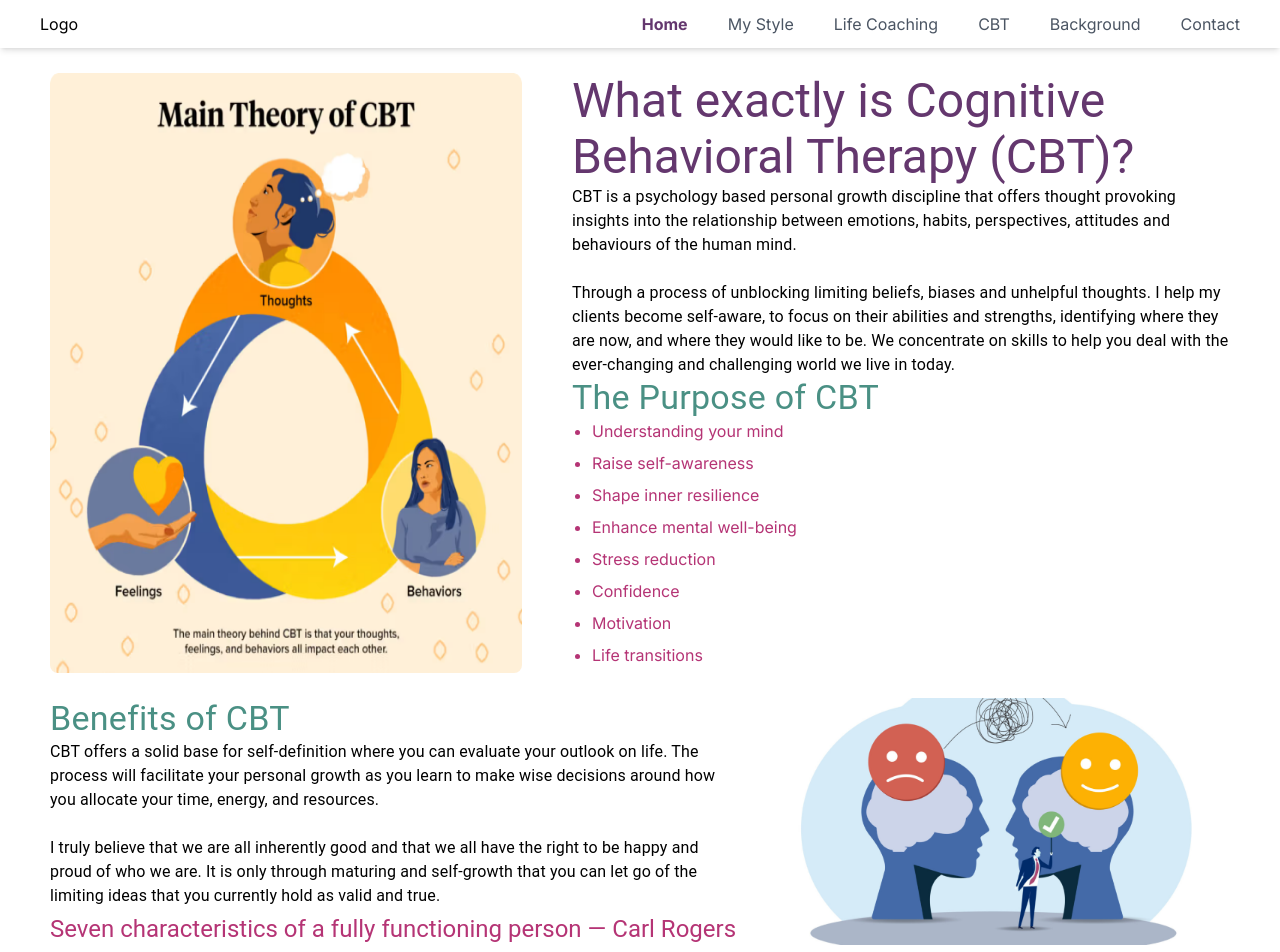
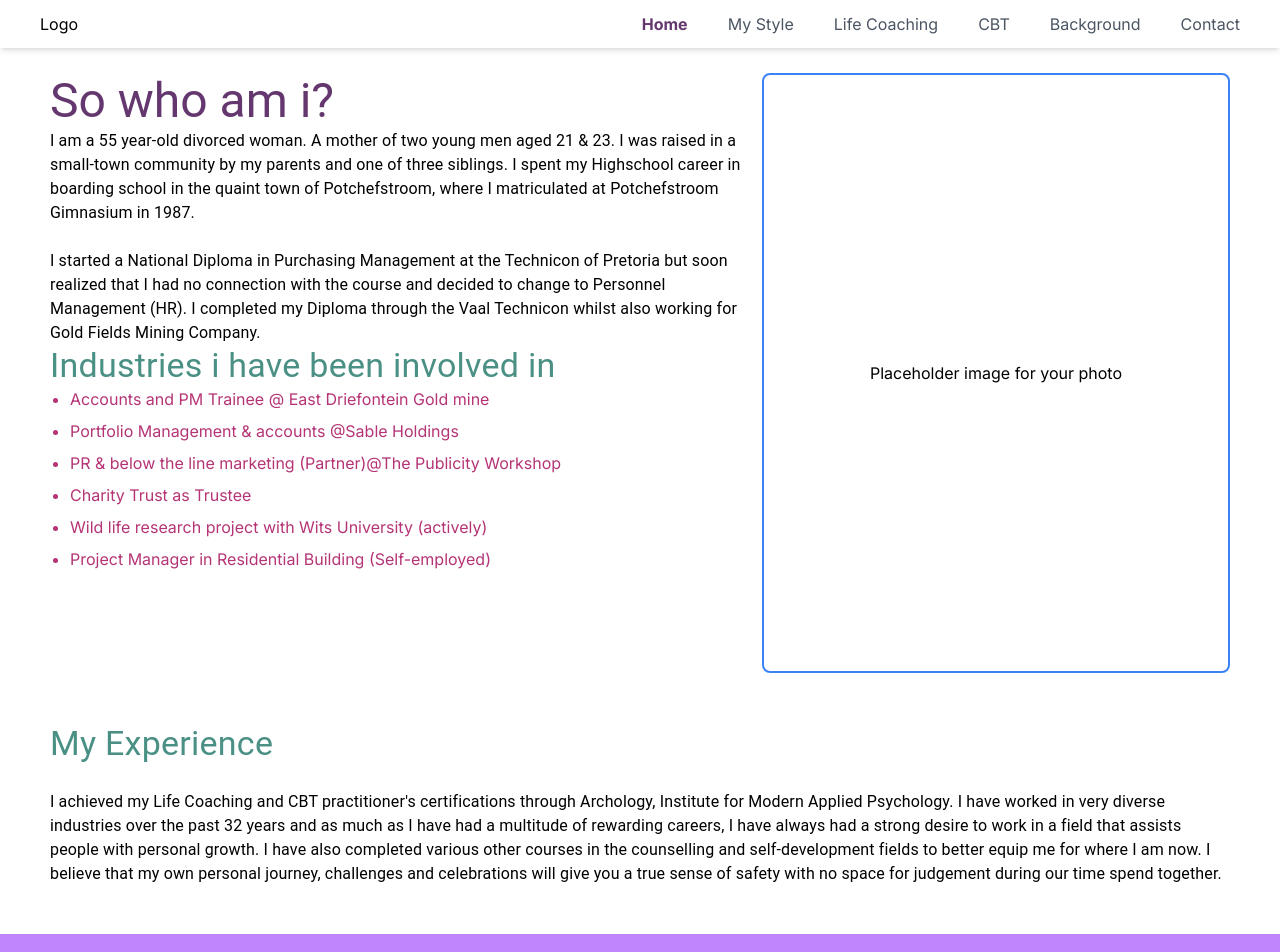
Before and after one commit to Scott-Bebington/SanetLifeCoach, a Next.js app: page / in a window 1280 px wide. Shown: the top 952 px of the page. Built offline with nearby package versions, Linux system fonts and the light colour scheme.

Commit message:
Added Who am i page

```diff
--- a/src/app/page.jsx
+++ b/src/app/page.jsx
@@ -4,13 +4,14 @@ import Navbar from "./Navbar";
 import MyStyle from "./pages/mystyle";
 import LifeCoaching from "./pages/lifecoaching";
 import CBT from "./pages/cbt";
+import WhoAmI from "./pages/whoami";
 
 const sections = [
   // { id: "home", color: "bg-sky-400", label: "Home" },
   // { id: "my-style", color: "bg-green-400", label: "My Style" },
   // { id: "life-coaching", color: "bg-blue-400", label: "Life Coaching" },
   // { id: "cbt", color: "bg-red-400", label: "CBT" },
-  { id: "background", color: "bg-yellow-400", label: "Background" },
+  // { id: "background", color: "bg-yellow-400", label: "Background" },
   { id: "contact", color: "bg-purple-400", label: "Contact" },
 ];
 
@@ -21,7 +22,8 @@ export default function Home() {
       {/* <Homepage /> */}
       {/* <MyStyle /> */}
       {/* <LifeCoaching /> */}
-      <CBT />
+      {/* <CBT /> */}
+      <WhoAmI />
 
       {sections.map((section) => (
         <div
--- a/src/app/pages/lifecoaching.jsx
+++ b/src/app/pages/lifecoaching.jsx
@@ -2,7 +2,6 @@
 
 import { Typography, Fade } from "@mui/material";
 import { useState } from "react";
-import ArrowDropDownIcon from '@mui/icons-material/ArrowDropDown';
 
 export default function LifeCoaching() {
   return (
--- /dev/null
+++ b/src/app/pages/whoami.jsx
@@ -0,0 +1,207 @@
+"use client";
+
+import { Typography, Fade } from "@mui/material";
+import { useState } from "react";
+
+export default function WhoAmI() {
+  return (
+    <main
+      key="background"
+      id="background"
+      className="min-h-screen w-full py-12"
+    >
+      <div className="hidden lg:block">
+        <Desktop />
+      </div>
+      <div className="hidden md:block lg:hidden">
+        <Tablet />
+      </div>
+      <div className="block md:hidden">
+        <Mobile />
+      </div>
+    </main>
+  );
+}
+
+function Desktop() {
+  return (
+    <>
+      <section className="px-large py-medium flex">
+
+
+        <aside className="w-3/5">
+          <Typography variant="h3" className="text-primary font-bold w-full mb-small">
+            So who am i?
+          </Typography>
+          <Typography>
+            I am a 55 year-old divorced woman. A mother of two young men aged 21 & 23.
+            I was raised in a small-town community by my parents and one of three siblings.
+            I spent my Highschool career in boarding school in the quaint town of Potchefstroom,
+            where I matriculated at Potchefstroom Gimnasium in 1987.
+            <br /> <br />
+            I started a National Diploma in Purchasing Management at the Technicon of Pretoria but soon
+            realized that I had no connection with the course and decided to change to Personnel Management (HR).
+            I completed my Diploma through the Vaal Technicon whilst also working for Gold Fields Mining Company.
+          </Typography>
+          <Typography variant="h4" className="text-secondary font-bold w-full mt-medium">
+            Industries i have been involved in
+          </Typography>
+          <ul className="text-tertiary list-disc pl-5 space-y-2">
+            <li>Accounts and PM Trainee @ East Driefontein Gold mine</li>
+            <li>Portfolio Management & accounts @Sable Holdings</li>
+            <li>PR & below the line marketing (Partner)@The Publicity Workshop</li>
+            <li>Charity Trust as Trustee</li>
+            <li>Wild life research project with Wits University (actively)</li>
+            <li>Project Manager in Residential Building (Self-employed)</li>
+          </ul>
+        </aside>
+        {/* <img src="/images/CBT_image_1.png" className="rounded-lg w-2/5 min-w-[450px] h-[600px] mr-large" /> */}
+        <div className="rounded-lg w-2/5 min-w-[450px] h-[600px] flex items-center justify-center border-2 border-blue-500 ml-small">
+          Placeholder image for your photo
+        </div>
+      </section>
+
+      <section>
+        <Typography variant="h4" className="text-secondary font-bold px-large py-medium">
+          My Experience
+        </Typography>
+        <Typography variant="body1" className="px-large">
+          I achieved my Life Coaching and CBT practitioner&apos;s certifications through Archology,
+          Institute for Modern Applied Psychology. I have worked in very diverse industries over
+          the past 32 years and as much as I have had a multitude of rewarding careers, I have always
+          had a strong desire to work in a field that assists people with personal growth. I have also
+          completed various other courses in the counselling and self-development fields to better equip
+          me for where I am now. I believe that my own personal journey, challenges and celebrations will
+          give you a true sense of safety with no space for judgement during our time spend together.
+        </Typography>
+      </section>
+    </>
+
+  );
+}
+
+function Tablet() {
+  return (
+    <>
+      <section className="p-medium">
+        {/* <img src="/images/CBT_image_1.png" className="h-[400px] w-[400px] rounded-lg float-left mr-small" /> */}
+        <div className="h-[300px] w-[300px] rounded-lg float-left mr-small flex items-center justify-center border-2 border-blue-500 ml-small">
+          Placeholder image for your photo
+        </div>
+
+        {/* Text Content */}
+        <aside className="">
+          <Typography variant="h4" className="text-primary font-bold w-full mb-small">
+            So who am i?
+          </Typography>
+          <Typography>
+            I am a 55 year-old divorced woman. A mother of two young men aged 21 & 23.
+            I was raised in a small-town community by my parents and one of three siblings.
+            I spent my Highschool career in boarding school in the quaint town of Potchefstroom,
+            where I matriculated at Potchefstroom Gimnasium in 1987.
+            <br /> <br />
+            I started a National Diploma in Purchasing Management at the Technicon of Pretoria but soon
+            realized that I had no connection with the course and decided to change to Personnel Management (HR).
+            I completed my Diploma through the Vaal Technicon whilst also working for Gold Fields Mining Company.
+          </Typography>
+        </aside>
+      </section>
+
+      <section className="w-full px-medium">
+        <Typography variant="h4" className="text-secondary font-bold w-full mt-medium">
+          Industries i have been involved in
+        </Typography>
+        <ul className="text-tertiary list-disc pl-5 space-y-2">
+          <li>Accounts and PM Trainee @ East Driefontein Gold mine</li>
+          <li>Portfolio Management & accounts @Sable Holdings</li>
+          <li>PR & below the line marketing (Partner)@The Publicity Workshop</li>
+          <li>Charity Trust as Trustee</li>
+          <li>Wild life research project with Wits University (actively)</li>
+          <li>Project Manager in Residential Building (Self-employed)</li>
+        </ul>
+      </section>
+
+
+      <section className="px-medium">
+        <Typography variant="h4" className="text-secondary font-bold mt-medium">
+          My Experience
+        </Typography>
+        <Typography variant="body1">
+          I achieved my Life Coaching and CBT practitioner&apos;s certifications through Archology,
+          Institute for Modern Applied Psychology. I have worked in very diverse industries over
+          the past 32 years and as much as I have had a multitude of rewarding careers, I have always
+          had a strong desire to work in a field that assists people with personal growth. I have also
+          completed various other courses in the counselling and self-development fields to better equip
+          me for where I am now. I believe that my own personal journey, challenges and celebrations will
+          give you a true sense of safety with no space for judgement during our time spend together.
+        </Typography>
+      </section>
+    </>
+
+  );
+}
+
+function Mobile() {
+
+  const [cbtChecked, setCbtChecked] = useState(false);
+  const [benefitsChecked, setBenefitsChecked] = useState(false);
+
+  return (
+    <>
+      <section className="p-small">
+        {/* <img src="/images/CBT_image_1.png" className="h-[400px] w-[400px] rounded-lg float-left mr-small" /> */}
+        <div className="aspect-square w-1/3 rounded-lg float-left mr-small flex items-center justify-center border-2 border-blue-500 ml-small">
+          Placeholder image for your photo
+        </div>
+
+        {/* Text Content */}
+        <aside className="">
+          <Typography variant="h4" className="text-primary font-bold w-full mb-small">
+            So who am i?
+          </Typography>
+          <Typography>
+            I am a 55 year-old divorced woman. A mother of two young men aged 21 & 23.
+            I was raised in a small-town community by my parents and one of three siblings.
+            I spent my Highschool career in boarding school in the quaint town of Potchefstroom,
+            where I matriculated at Potchefstroom Gimnasium in 1987.
+            <br /> <br />
+            I started a National Diploma in Purchasing Management at the Technicon of Pretoria but soon
+            realized that I had no connection with the course and decided to change to Personnel Management (HR).
+            I completed my Diploma through the Vaal Technicon whilst also working for Gold Fields Mining Company.
+          </Typography>
+        </aside>
+      </section>
+
+      <section className="w-full px-small">
+        <Typography variant="h4" className="text-secondary font-bold w-full mt-small">
+          Industries i have been involved in
+        </Typography>
+        <ul className="text-tertiary list-disc pl-5 space-y-2">
+          <li>Accounts and PM Trainee @ East Driefontein Gold mine</li>
+          <li>Portfolio Management & accounts @Sable Holdings</li>
+          <li>PR & below the line marketing (Partner)@The Publicity Workshop</li>
+          <li>Charity Trust as Trustee</li>
+          <li>Wild life research project with Wits University (actively)</li>
+          <li>Project Manager in Residential Building (Self-employed)</li>
+        </ul>
+      </section>
+
+
+      <section className="px-small">
+        <Typography variant="h4" className="text-secondary font-bold mt-small">
+          My Experience
+        </Typography>
+        <Typography variant="body1">
+          I achieved my Life Coaching and CBT practitioner&apos;s certifications through Archology,
+          Institute for Modern Applied Psychology. I have worked in very diverse industries over
+          the past 32 years and as much as I have had a multitude of rewarding careers, I have always
+          had a strong desire to work in a field that assists people with personal growth. I have also
+          completed various other courses in the counselling and self-development fields to better equip
+          me for where I am now. I believe that my own personal journey, challenges and celebrations will
+          give you a true sense of safety with no space for judgement during our time spend together.
+        </Typography>
+      </section>
+    </>
+
+  );
+}
```
